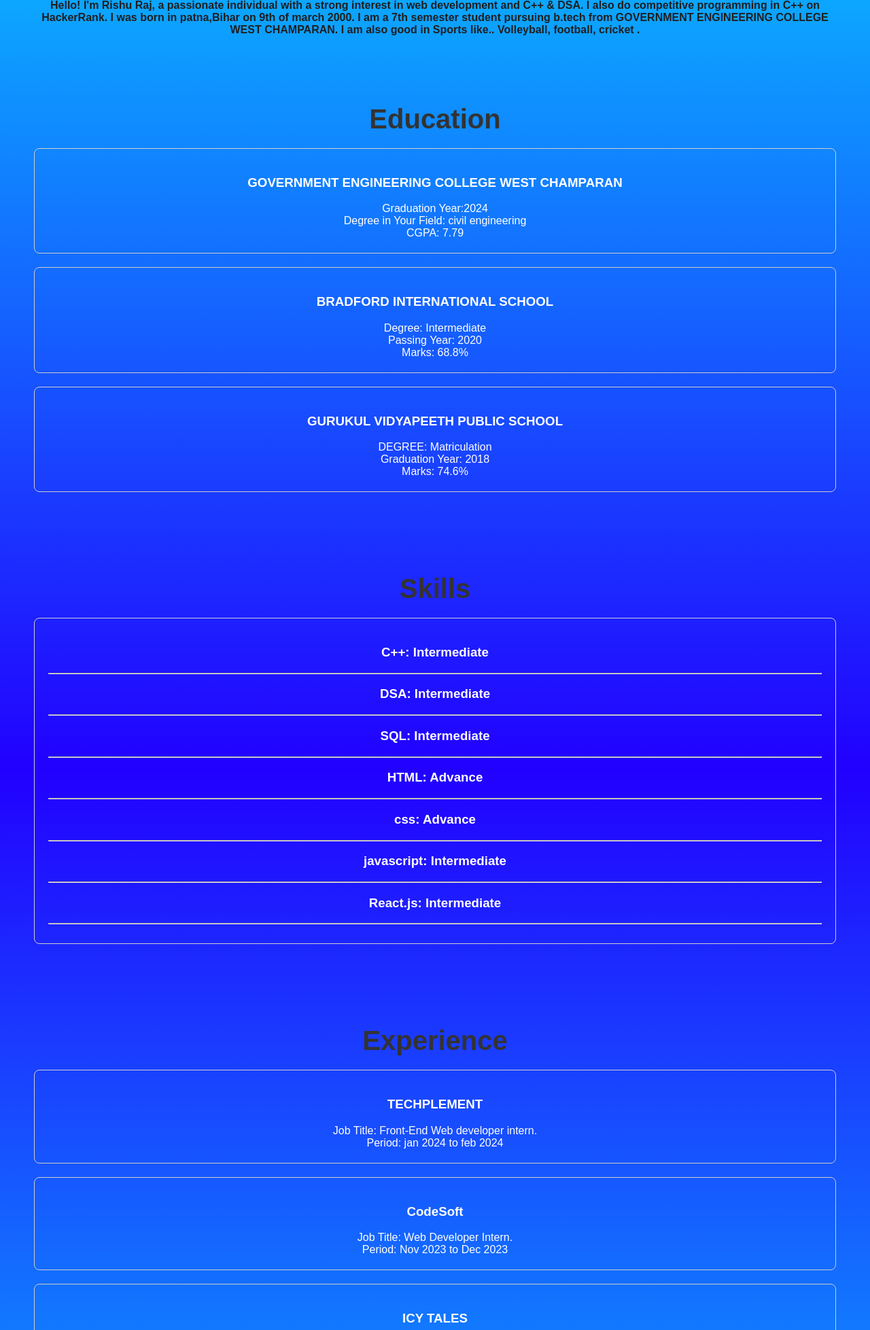
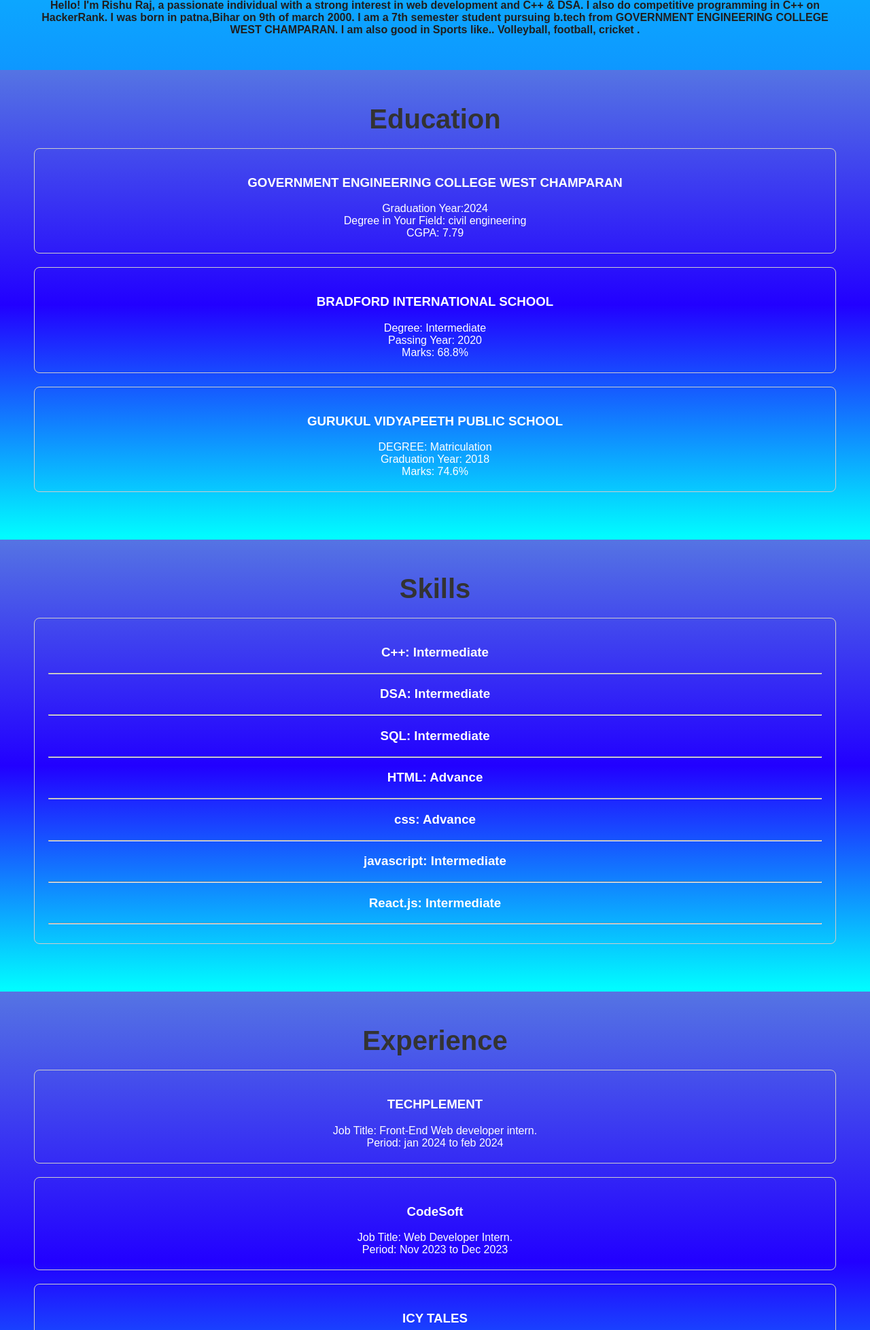
Before and after one commit to Rishu7426/Internship.Techplement.Portfolio.github.io, a plain HTML site: page index.html in a window 1280 px wide. Shown: the part 603-2560 px from the top of the page at 68% size. Drawn offline with Linux system fonts and the light colour scheme.

Commit message:
Add files via upload

```diff
--- a/styles.css
+++ b/styles.css
@@ -7,7 +7,6 @@ ul,
 li {
     margin: 0;
     padding: 0;
-    transition: all 0.3s ease-in-out; /* Add smooth transition to all elements */
 }
 
 /* Apply a background gradient to the body */
@@ -19,6 +18,7 @@ body {
     padding: 0;
     scroll-behavior: smooth;
 }
+
 
 /* Header Styles */
 header {
@@ -45,11 +45,14 @@ nav a {
     text-decoration: none;
     color: #fff;
     font-weight: bold;
+    transition: color 0.3s ease-in-out;
 }
 
 nav a:hover {
     color: #3498db;
 }
+
+
 
 /* Section Styles */
 section {
@@ -72,6 +75,7 @@ h2 {
     color: #333;
     font-size: 2.5rem;
 }
+
 
 .edu-item,
 .skills-item,
@@ -97,17 +101,39 @@ button {
     padding: 10px;
 }
 
-/* Adjust button styles for smooth hover effect */
+#education {
+    /* background-color: rgb(224, 89, 89); */
+    background: linear-gradient(rgb(85, 116, 227), rgb(34, 0, 255), cyan);
+}
+
+#skills {
+    /* background-color: rgb(224, 89, 89); */
+    background: linear-gradient(rgb(85, 116, 227), rgb(34, 0, 255), cyan);
+}
+
+#experience {
+    /* background: linear-gradient(#80b2b9,rgb(0, 94, 255), #d7a2a2); */
+    background: linear-gradient(rgb(85, 116, 227), rgb(34, 0, 255), cyan);
+}
+
+#contact {
+    /* background-color: gray; */
+    background: linear-gradient(rgb(85, 116, 227), rgb(34, 0, 255), cyan);
+}
+
 button {
     background-color: #2b00ff;
+    /* background: linear-gradient( cyan, rgb(34, 0, 255), cyan); */
     color: #fff;
     border: none;
     cursor: pointer;
+    transition: background-color .3s ease-in-out;
     border-radius: 20PX;
 }
 
 button:hover {
     background-color: #5ac12e;
+    /* background: linear-gradient(to right, #000000,rgb(255, 0, 0), #000000); */
     box-shadow: 0 0 10px 2px rgb(61, 61, 59);
 }
 
@@ -117,8 +143,10 @@ footer {
     background-color: #525252;
 }
 
+
 /* Media Query for Responsive Design */
 @media (max-width: 768px) {
+
     /* Adjust styles for smaller screens */
     header h1 {
         font-size: 1.5rem;
```
